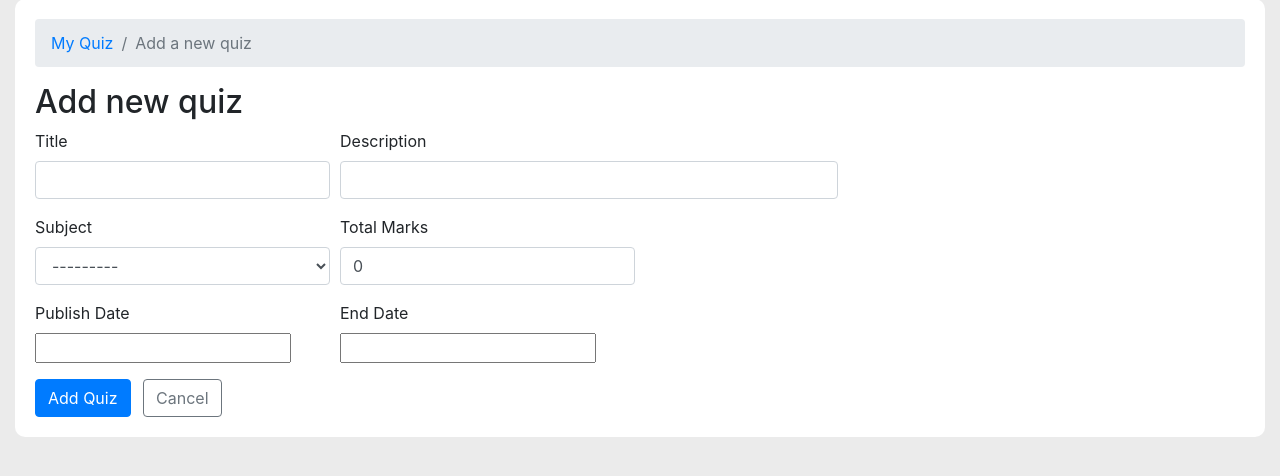
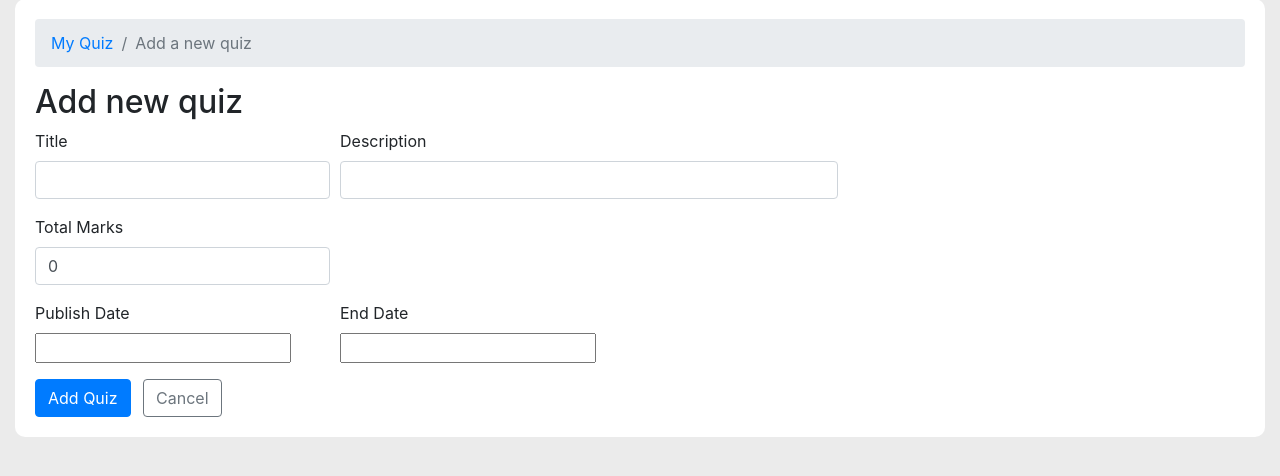
Before and after one commit to viveks77/PocketTestServer, a Django app: page /staff/quiz/add in a window 1280 px wide. Shown: the part 88-564 px from the top of the page. Run offline with Django 3.2, Linux system fonts and the light colour scheme; the visitor is signed in with stand-in values (Sample User, id 1); data that the repository does not hold is empty; some libraries are stand-ins or nearby versions.

Commit message:
Removed subject field from quizAdd.html, quizEdit.html

```diff
--- a/quiz/Views/Views/views.py
+++ b/quiz/Views/Views/views.py
@@ -80,6 +80,8 @@ class QuizCreateView(LoginRequiredMixin, CreateView):
     def form_valid(self, form):
         quiz = form.save(commit=False)
         quiz.owner = self.request.user
+        print("(quiz/views.py) self.request.user: " + self.request.user.subject)
+        quiz.subject = self.request.user.subject
         quiz.save()
         return redirect('quizEdit', quiz.pk)
 
--- a/quiz/forms.py
+++ b/quiz/forms.py
@@ -52,12 +52,11 @@ class UserForm(ModelForm):
 class QuizAddForm(ModelForm):
     class Meta:
         model = Quiz
-        fields = ("title", "description", "subject", "total_marks", "publish_date", "end_date")
+        fields = ("title", "description", "total_marks", "publish_date", "end_date")
         widgets = {
             'title': widgets.TextInput(attrs={'class':'form-control'}),
             'description': widgets.TextInput(attrs={'class':'form-control'}),
             'total_marks': widgets.NumberInput(attrs={'class':'form-control'}),
-            'subject': widgets.Select(attrs={'class':'form-control'}),
             'publish_date': DateTimePickerInput(),
             'end_date': DateTimePickerInput(),
         }
--- a/quiz/templates/quizAdd.html
+++ b/quiz/templates/quizAdd.html
@@ -26,10 +26,6 @@
                         </div>
                         <div class="form-row">
                             <div class="form-group col-md-3">
-                                <label for="id_subject">Subject</label>
-                                {{ form.subject }}
-                            </div>
-                            <div class="form-group col-md-3">
                                 <label for="id_total_marks">Total Marks</label>
                                 {{ form.total_marks }}
                             </div>
--- a/quiz/templates/quizEdit.html
+++ b/quiz/templates/quizEdit.html
@@ -52,10 +52,6 @@
                 </div>
                 <div class="form-row">
                     <div class="form-group col-md-3">
-                        <label for="id_subject">Subject</label>
-                        {{ form.subject }}
-                    </div>
-                    <div class="form-group col-md-3">
                         <label for="id_total_marks">Total Marks</label>
                         {{ form.total_marks }}
                     </div>
```
